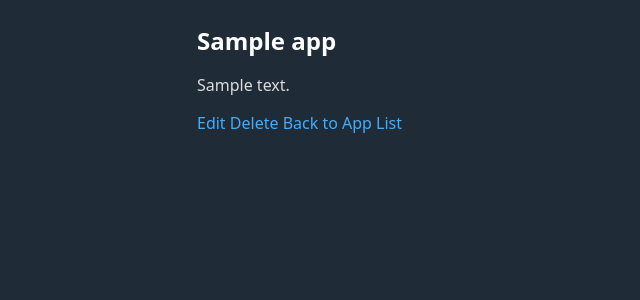
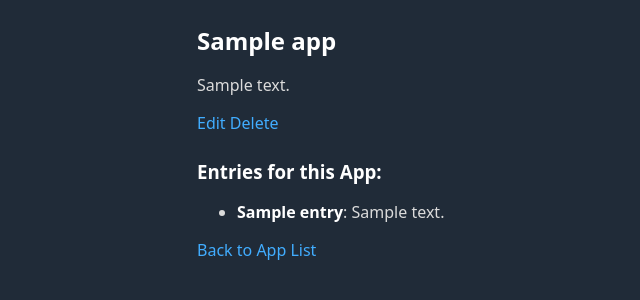
Before and after one commit to bartlomiej-aleksiejczyk/DevDossier, a Django app: page /app/1/ in a window 1280 px wide. Shown: the part 73-373 px from the top of the page, without its empty margins (43-683 px from the left). Run offline with Django 4.2, Linux system fonts and the light colour scheme; tables that the repository leaves empty hold one stand-in row (values such as "Sample post").

Commit message:
Add entries section to app details

```diff
--- a/tracker/templates/app/app_detail.html
+++ b/tracker/templates/app/app_detail.html
@@ -5,5 +5,13 @@
     <p>{{ app.description }}</p>
     <a href="{% url 'app_edit' app.pk %}">Edit</a>
     <a href="{% url 'app_delete' app.pk %}" onclick="return confirm('Are you sure you want to delete this app?');">Delete</a>
+    <h3>Entries for this App:</h3>
+    <ul>
+        {% for entry in entries %}
+            <li>
+                <strong>{{ entry.title }}</strong>: {{ entry.description }}
+            </li>
+        {% endfor %}
+    </ul>
     <a href="{% url 'app_list' %}">Back to App List</a>
 {% endblock %}
--- a/tracker/views/app_views.py
+++ b/tracker/views/app_views.py
@@ -1,5 +1,5 @@
 from django.shortcuts import get_object_or_404, render, redirect
-from tracker.forms.forms import AppForm
+from tracker.forms.app_forms import AppForm
 from tracker.models import App
 
 
@@ -21,7 +21,8 @@ def app_create(request):
 
 def app_detail(request, pk):
     app = get_object_or_404(App, pk=pk)
-    return render(request, 'app/app_detail.html', {'app': app})
+    entries = app.entries.all()
+    return render(request, 'app/app_detail.html', {'app': app, 'entries': entries})
 
 
 def app_edit(request, pk):
```
